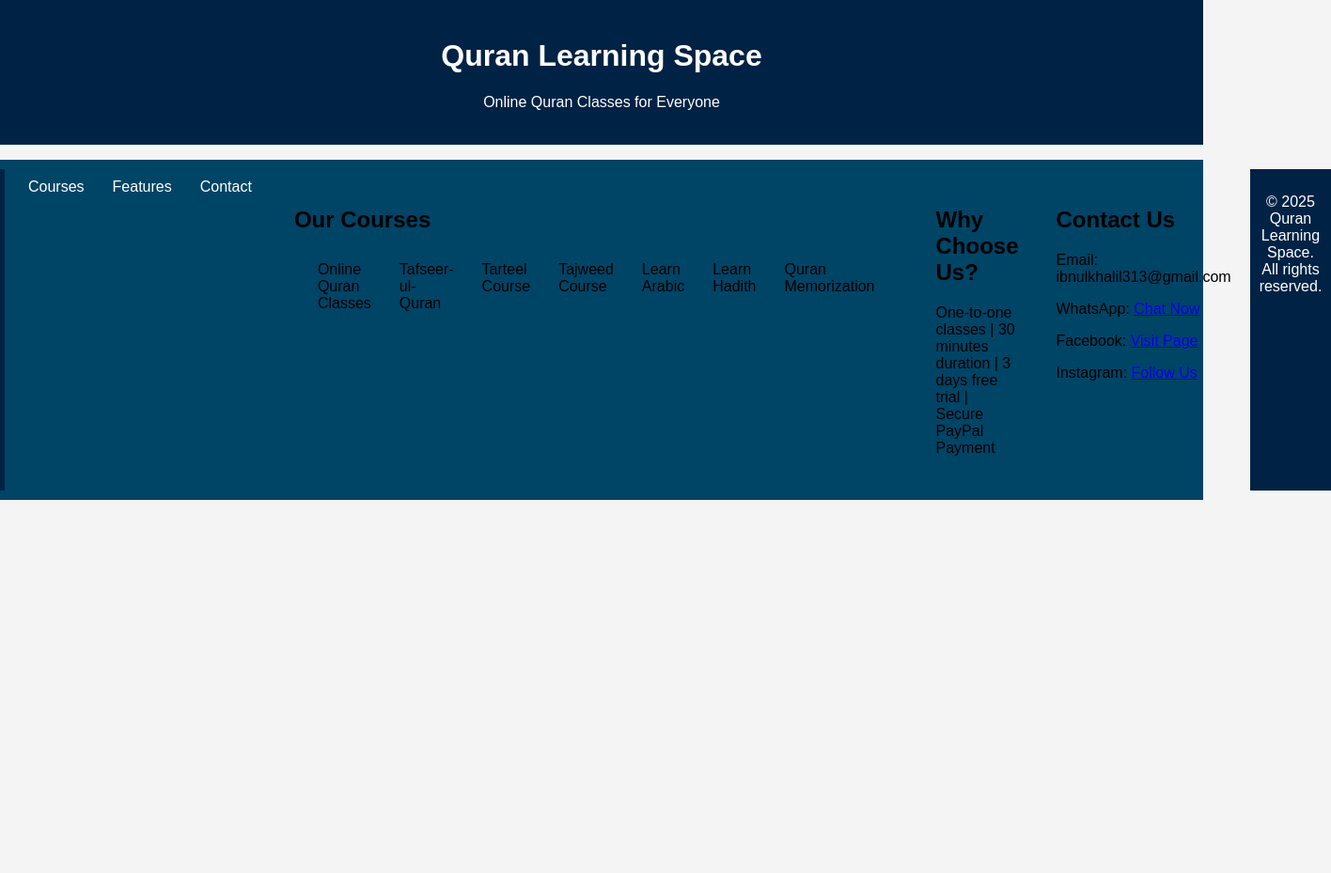
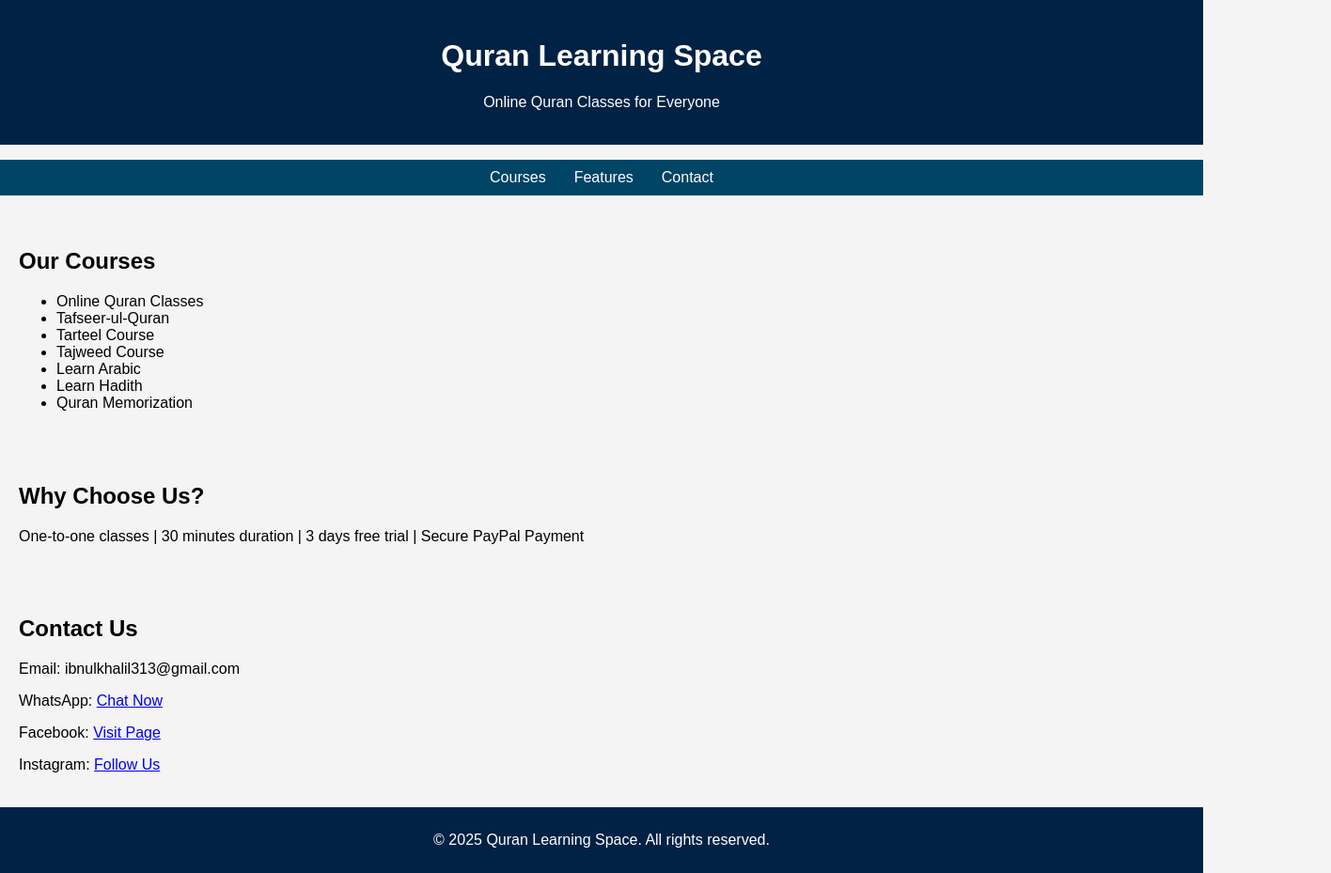
Before and after one commit to ibnulkhalil313/Quran-Learning-Space-, a plain HTML site: page index.html in a window 1280 px wide. Shown: the whole page at 94% size, 1416 px wide, since content can reach past the window. Before the commit the page ends 800 px from the top, so only its background shows below. Drawn offline with Linux system fonts and the light colour scheme.

Commit message:
Update index.html

```diff
--- a/index.html
+++ b/index.html
@@ -1,18 +1,3 @@
-<!DOCTYPE html>
-<html lang="en">
-<head>
-    <meta charset="UTF-8">
-    <meta name="viewport" content="width=device-width, initial-scale=1.0">
-    <title>Quran Learning Space</title>
-    <link rel="stylesheet" href="style.css">
-</head>
-<body>
-    <header>
-        <h1>Quran Learning Space</h1>
-        <p>Online Quran Classes for Everyone</p>
-    </header>
-    <nav>
-        <ul>
 <!DOCTYPE html>
 <html lang="en">
 <head>
```
